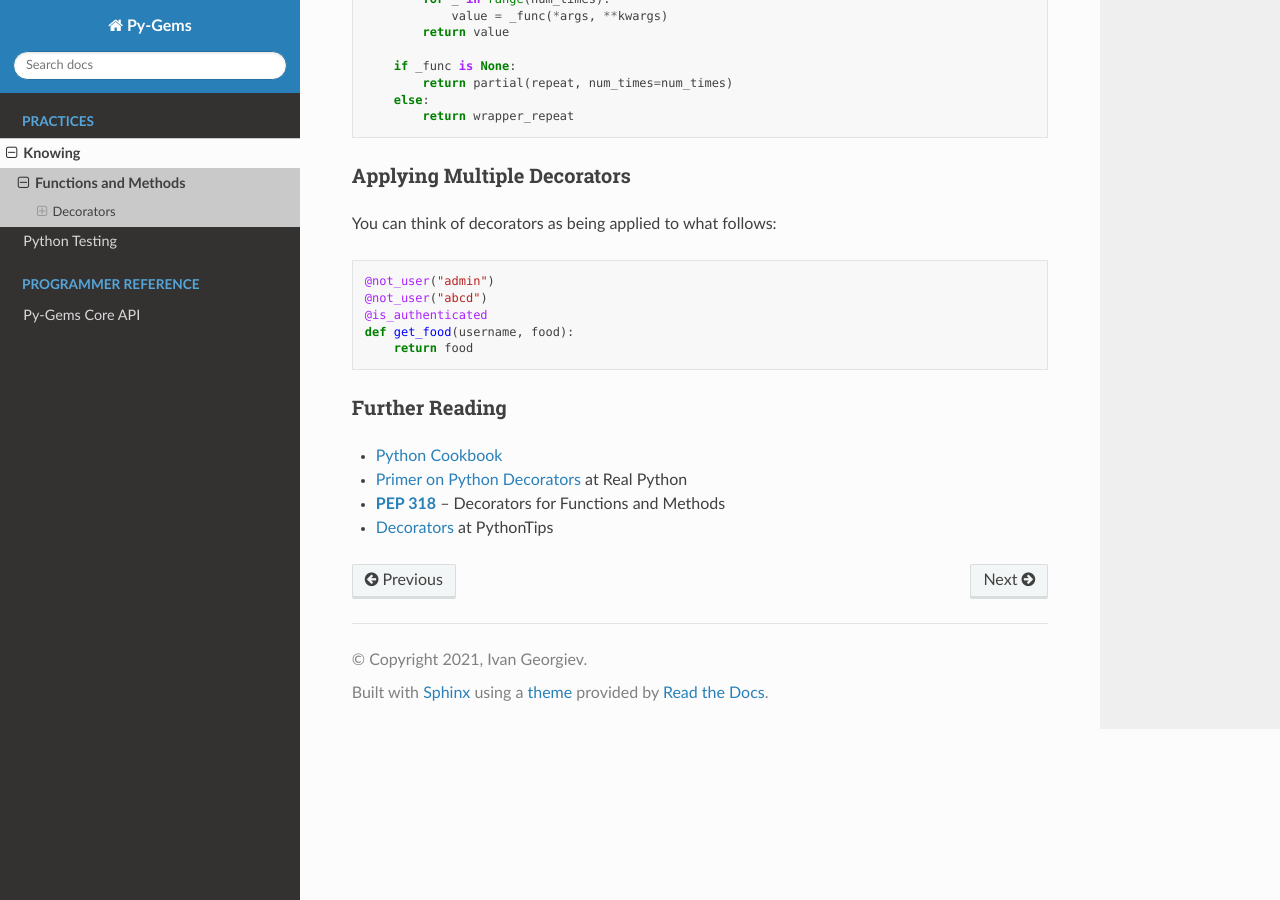
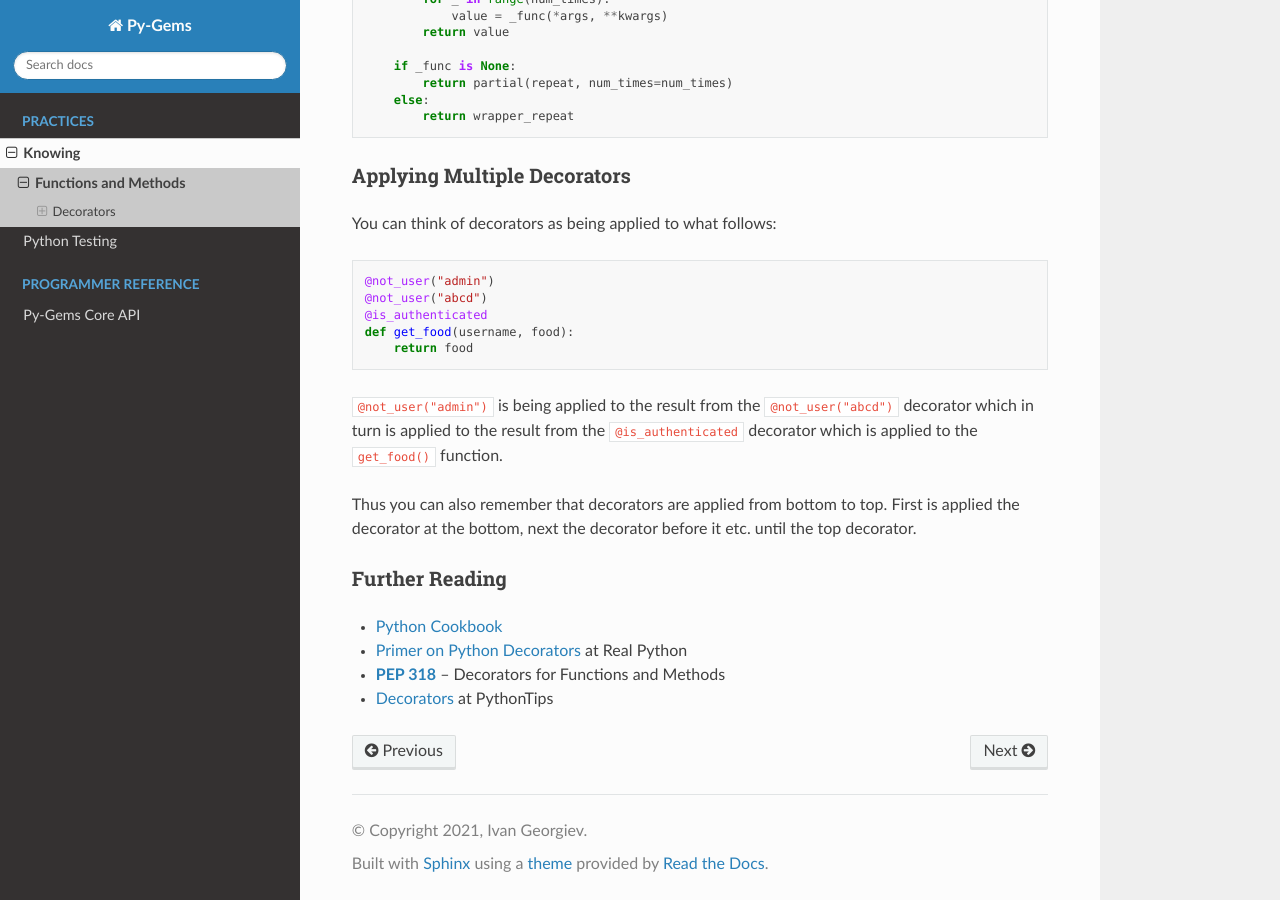
Before and after one commit to ivangeorgiev/py-gems, a Sphinx documentation site: the page built from docs/knowing/functions-and-methods.rst, in a window 1280 px wide and 900 px high, scrolled down 3063 px. Built offline with Sphinx 7.4.7 and the Read the Docs theme 2.0.0, drawn with Linux system fonts in a browser that asks for light colours; some of the changed text lies outside the part shown.

Commit message:
minor edits

```diff
--- a/docs/knowing/functions-and-methods.rst
+++ b/docs/knowing/functions-and-methods.rst
@@ -158,8 +158,8 @@ Supports also positional arguments:
     AuthorizationError: User is not authorized
 
 
-Decorators with optional arguments
-~~~~~~~~~~~~~~~~~~~~~~~~~~~~~~~~~~
+Decorator with optional arguments
+~~~~~~~~~~~~~~~~~~~~~~~~~~~~~~~~~
 
 .. code-block:: python
 
@@ -235,6 +235,13 @@ You can think of decorators as being applied to what follows:
     def get_food(username, food):
         return food
 
+``@not_user("admin")`` is being applied to the result from the ``@not_user("abcd")`` decorator which
+in turn is applied to the result from the ``@is_authenticated`` decorator which is applied to the
+``get_food()`` function.
+
+Thus you can also remember that decorators are applied from bottom to top. First is applied the
+decorator at the bottom, next the decorator before it etc. until the top decorator.
+
 Further Reading
 ~~~~~~~~~~~~~~~
 - `Python Cookbook <https://github.com/dabeaz/python-cookbook/blob/master/src/9/defining_a_decorator_that_takes_an_optional_argument/example.py>`_
```
